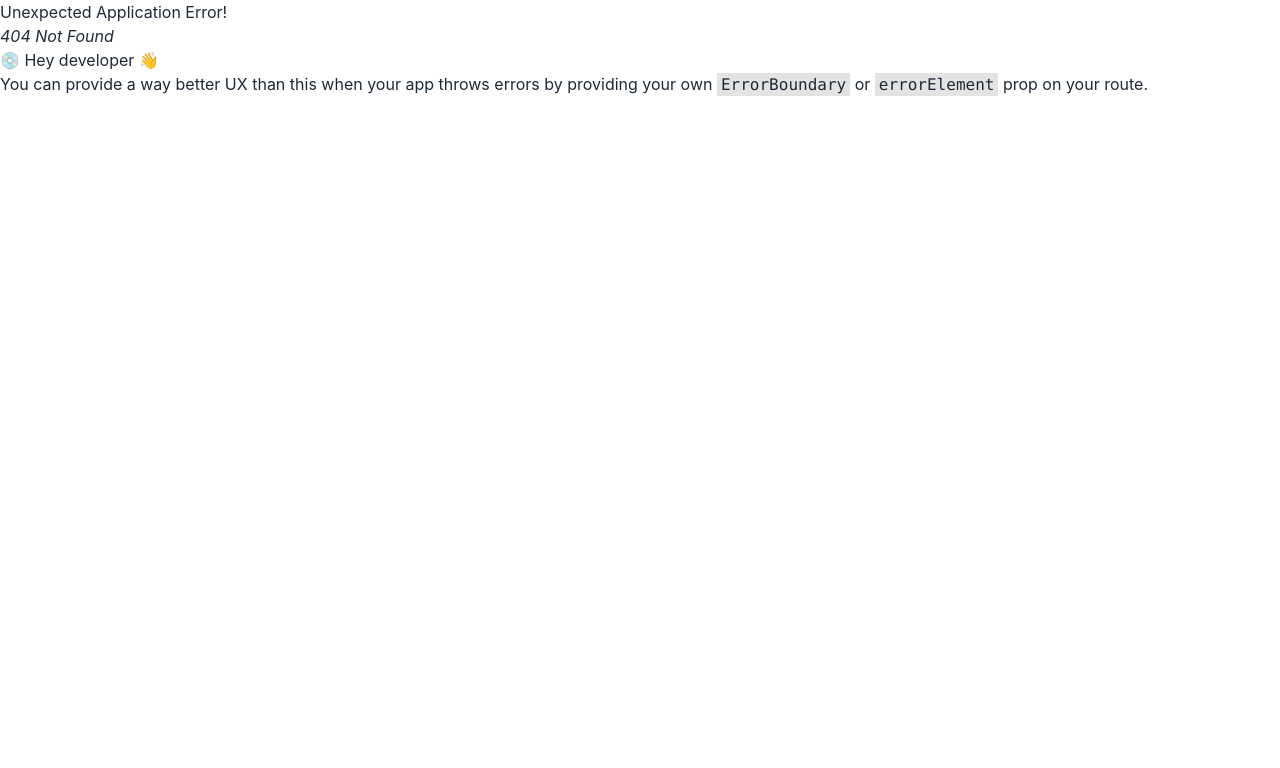
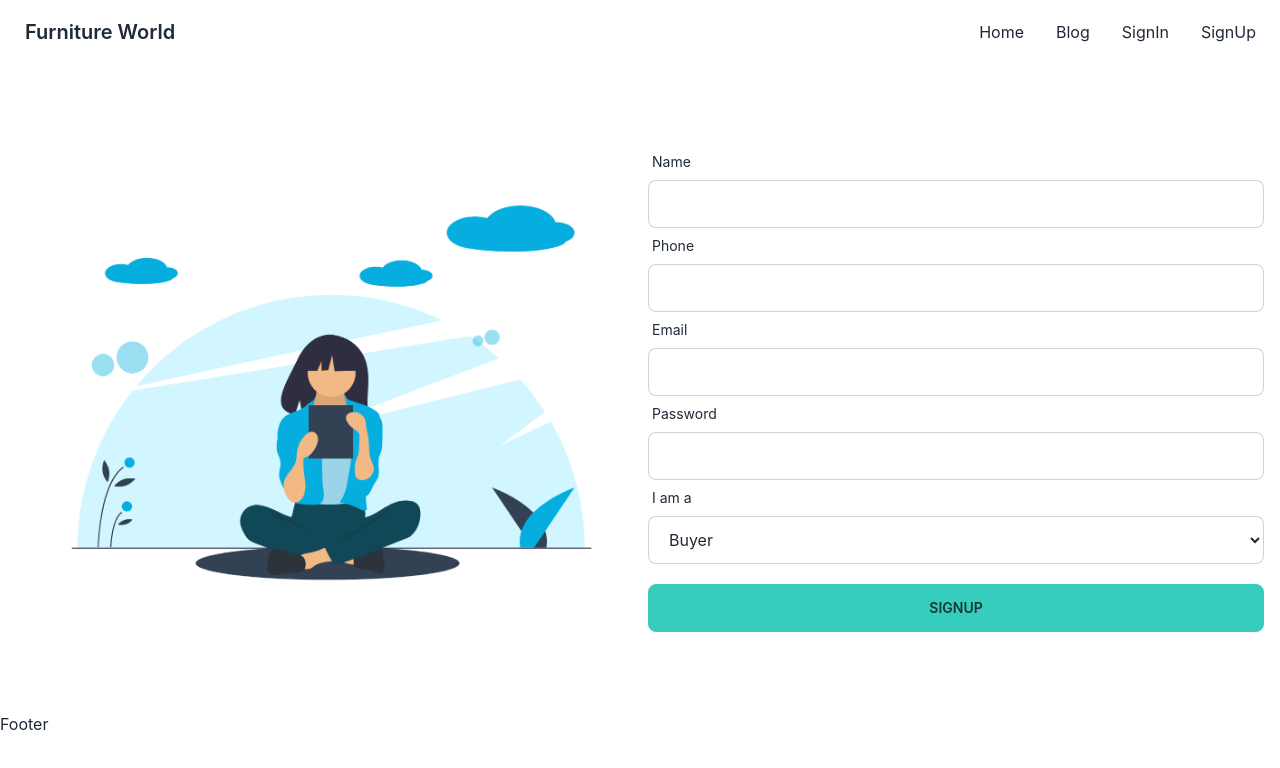
Before and after one commit to arifurrahman-io/furniture-world, a React (Create React App) app: page /signup in a window 1280 px wide. Before the commit this address had no page. Shown: the top 768 px of the page. Built offline with nearby package versions, Linux system fonts and the light colour scheme; no server answers.

Commit message:
basic navebar added

```diff
--- a/package.json
+++ b/package.json
@@ -3,6 +3,7 @@
   "version": "0.1.0",
   "private": true,
   "dependencies": {
+    "@tanstack/react-query": "^4.16.1",
     "@testing-library/jest-dom": "^5.16.5",
     "@testing-library/react": "^13.4.0",
     "@testing-library/user-event": "^13.5.0",
@@ -12,6 +13,7 @@
     "match-sorter": "^6.3.1",
     "react": "^18.2.0",
     "react-dom": "^18.2.0",
+    "react-hook-form": "^7.39.5",
     "react-hot-toast": "^2.4.0",
     "react-router-dom": "^6.4.3",
     "react-scripts": "5.0.1",
--- a/src/context/AuthProvider.js
+++ b/src/context/AuthProvider.js
@@ -47,7 +47,7 @@ const AuthProvider = ({ children }) => {
 
     return (
         <AuthContext.Provider value={authInfo}>
-
+            {children}
         </AuthContext.Provider>
     );
 };
--- /dev/null
+++ b/src/hooks/useToken.js
@@ -0,0 +1,22 @@
+import { useEffect, useState } from "react";
+
+const useToken = email => {
+    const [token, setToken] = useState('');
+
+
+    useEffect(() => {
+        if (email) {
+            fetch(`http://localhost:5000/jwt?email=${email}`)
+                .then(res => res.json())
+                .then(data => {
+                    if (data.accessToken) {
+                        localStorage.setItem('accessToken', data.accessToken);
+                        setToken(data.accessToken);
+                    }
+                });
+        }
+    }, [email]);
+    return [token];
+}
+
+export default useToken;
--- a/src/index.js
+++ b/src/index.js
@@ -3,15 +3,18 @@ import ReactDOM from 'react-dom/client';
 import './index.css';
 import App from './App';
 import reportWebVitals from './reportWebVitals';
+import AuthProvider from './context/AuthProvider';
 
 const root = ReactDOM.createRoot(document.getElementById('root'));
 root.render(
+
   <React.StrictMode>
-    <App />
+    <AuthProvider>
+      <App />
+    </AuthProvider>
   </React.StrictMode>
+
 );
 
-// If you want to start measuring performance in your app, pass a function
-// to log results (for example: reportWebVitals(console.log))
-// or send to an analytics endpoint. Learn more: https://bit.ly/CRA-vitals
+
 reportWebVitals();
--- /dev/null
+++ b/src/pages/Blog/Blog.js
@@ -0,0 +1,11 @@
+import React from 'react';
+
+const Blog = () => {
+    return (
+        <div>
+            <h3>Blog</h3>
+        </div>
+    );
+};
+
+export default Blog;
--- /dev/null
+++ b/src/pages/SignIn/SignIn.js
@@ -0,0 +1,76 @@
+import React, { useContext, useState } from 'react';
+import { useForm } from 'react-hook-form';
+import { useLocation, useNavigate } from 'react-router-dom';
+import { AuthContext } from '../../context/AuthProvider';
+import useToken from '../../hooks/useToken';
+import img from '../../assets/signup.png';
+
+const SignIn = () => {
+
+    const { register, handleSubmit, formState: { errors } } = useForm();
+    const { signIn } = useContext(AuthContext);
+
+    const { loginError, setLoginError } = useState('');
+
+    const [loginUserEmail, setLoginUserEmail] = useState('');
+    const [token] = useToken(loginUserEmail);
+
+    const location = useLocation();
+    const navigate = useNavigate();
+
+    const from = location.state?.from?.pathname || '/';
+
+    if (token) {
+        navigate(from, { replace: true });
+    }
+
+    const handleLogin = data => {
+        console.log(data);
+        signIn(data.email, data.password)
+            .then(result => {
+
+                setLoginUserEmail(data.email);
+
+            })
+            .catch(err => {
+                console.error(err.message);
+                setLoginError(err.message);
+            })
+    }
+
+
+
+    return (
+        <div className="hero py-8 lg:py-16">
+            <div className="hero-content flex-col lg:flex-row">
+                <div className="text-center lg:text-left w-full lg:w-1/2">
+                    <img src={img} alt="" />
+                </div>
+                <div onSubmit={handleSubmit} className="card w-full lg:w-1/2">
+                    <form onSubmit={handleSubmit(handleLogin)}>
+
+                        <div className="form-control w-full ">
+                            <label className="label"><span className="label-text">Email</span></label>
+                            <input type='email' {...register("email", { required: "Email Address is Required." })} className="input input-bordered w-full " />
+                            {errors.email && <p className='text-red-600' role="alert">{errors.email?.message}</p>}
+                        </div>
+                        <div className="form-control w-full">
+                            <label className="label"><span className="label-text">Password</span></label>
+                            <input type='password' {...register("password", { required: "Password id Required", minLength: { value: 6, message: "Password must be 6 charecters or longer." }, pattern: { value: /(?=.*[0-9])(?=.*[!@#$%^&*])[a-zA-Z0-9!@#$%^&*]{6,16}/, message: "Password must be strong." } })} className="input input-bordered w-full" />
+                            {errors.password && <p className='text-red-600' role="alert">{errors.password?.message}</p>}
+                        </div>
+
+                        <input className='btn btn-accent w-full mt-5' value='Signup' type="submit" />
+
+                        <div>
+                            {loginError && <p>{loginError} why not?</p>}
+                        </div>
+
+                    </form>
+                </div>
+            </div>
+        </div>
+    );
+};
+
+export default SignIn;
--- /dev/null
+++ b/src/pages/SignUp/SignUp.js
@@ -0,0 +1,108 @@
+import React, { useContext, useState } from 'react';
+import img from '../../assets/signup.png';
+import { useForm } from "react-hook-form";
+import toast from 'react-hot-toast';
+import { useNavigate } from 'react-router-dom';
+import useToken from '../../hooks/useToken';
+import { AuthContext } from '../../context/AuthProvider';
+
+const SignUp = () => {
+
+    const { register, handleSubmit, formState: { errors } } = useForm();
+    const { createUser, updateUser } = useContext(AuthContext);
+
+    const [createdUserEmail, setCreatedUserEmail] = useState('');
+    const [token] = useToken(createdUserEmail);
+
+
+    const navigate = useNavigate();
+
+    if (token) {
+        navigate('/');
+    }
+
+    const handleSignUp = (data) => {
+        createUser(data.email, data.password)
+            .then(result => {
+                const user = result.user;
+                console.log(user);
+                toast.success('User Created Successfully!');
+                const userInfo = {
+                    displayName: data.name,
+                    phoneNumber: data.phone
+                }
+                updateUser(userInfo)
+                    .then(() => {
+                        saveUser(data.name, data.email, data.phone, data.userType);
+                    })
+                    .catch(err => console.error(err));
+            })
+            .catch(err => console.error(err));
+    }
+
+
+
+    const saveUser = (name, email, phone, userType) => {
+        const user = { name, email, phone, userType }
+        fetch('http://localhost:5000/users', {
+            method: 'POST',
+            headers: {
+                'content-type': 'application/json'
+            },
+            body: JSON.stringify(user)
+        })
+            .then(res => res.json())
+            .then(data => {
+                console.log(data);
+                setCreatedUserEmail(email)
+            })
+    }
+
+
+    return (
+        <div className="hero py-8 lg:py-16">
+            <div className="hero-content flex-col lg:flex-row">
+                <div className="text-center lg:text-left w-full lg:w-1/2">
+                    <img src={img} alt="" />
+                </div>
+                <div onSubmit={handleSubmit} className="card w-full lg:w-1/2">
+                    <form onSubmit={handleSubmit(handleSignUp)}>
+
+                        <div className="form-control w-full ">
+                            <label className="label"><span className="label-text">Name</span></label>
+                            <input type='text' {...register("name", { required: "Name is Required." })} className="input input-bordered w-full " />
+                            {errors.name && <p className='text-red-600' role="alert">{errors.name?.message}</p>}
+                        </div>
+
+                        <div className="form-control w-full ">
+                            <label className="label"><span className="label-text">Phone</span></label>
+                            <input type='number' {...register("phone", { required: "Phone Number is Required." })} className="input input-bordered w-full " />
+                            {errors.phone && <p className='text-red-600' role="alert">{errors.phone?.message}</p>}
+                        </div>
+
+                        <div className="form-control w-full ">
+                            <label className="label"><span className="label-text">Email</span></label>
+                            <input type='email' {...register("email", { required: "Email Address is Required." })} className="input input-bordered w-full " />
+                            {errors.email && <p className='text-red-600' role="alert">{errors.email?.message}</p>}
+                        </div>
+                        <div className="form-control w-full">
+                            <label className="label"><span className="label-text">Password</span></label>
+                            <input type='password' {...register("password", { required: "Password id Required", minLength: { value: 6, message: "Password must be 6 charecters or longer." }, pattern: { value: /(?=.*[0-9])(?=.*[!@#$%^&*])[a-zA-Z0-9!@#$%^&*]{6,16}/, message: "Password must be strong." } })} className="input input-bordered w-full" />
+                            {errors.password && <p className='text-red-600' role="alert">{errors.password?.message}</p>}
+                        </div>
+                        <div className="form-control w-full">
+                            <label className="label"><span className="label-text">I am a</span></label>
+                            <select {...register("userType")} className="input input-bordered w-full">
+                                <option value="buyer">Buyer</option>
+                                <option value="seller">Seller</option>
+                            </select>
+                        </div>
+                        <input className='btn btn-accent w-full mt-5' value='Signup' type="submit" />
+                    </form>
+                </div>
+            </div>
+        </div>
+    );
+};
+
+export default SignUp;
--- a/src/shared/Navebar/Navebar.js
+++ b/src/shared/Navebar/Navebar.js
@@ -1,48 +1,62 @@
-import React from 'react';
+import React, { useContext } from 'react';
+import { Link } from 'react-router-dom';
+import { AuthContext } from '../../context/AuthProvider';
+
 
 const Navebar = () => {
+
+    const { user, logOut } = useContext(AuthContext);
+
+    const handleLogOut = () => {
+        logOut()
+            .then(() => { })
+            .catch(err => console.error(err));
+    }
+
+
+    const menuItems = <React.Fragment>
+
+        <li><Link to='/'>Home</Link></li>
+        <li><Link to='/blog'>Blog</Link></li>
+
+        {
+            user?.uid ?
+                <>
+                    <li><Link to='/dashboard'>Dashboard</Link></li>
+                    <li><button onClick={handleLogOut}>Sign Out</button></li>
+                </>
+                :
+                <>
+                    <li><Link to='/signin'>SignIn</Link></li>
+                    <li><Link to='/signup'>SignUp</Link></li>
+                </>
+
+        }
+    </React.Fragment>
+
+
     return (
+        <div>
             <div className="navbar bg-base-100 flex justify-between">
                 <div className="navbar-start">
                     <div className="dropdown">
                         <label tabIndex={0} className="btn btn-ghost lg:hidden">
                             <svg xmlns="http://www.w3.org/2000/svg" className="h-5 w-5" fill="none" viewBox="0 0 24 24" stroke="currentColor"><path strokeLinecap="round" strokeLinejoin="round" strokeWidth="2" d="M4 6h16M4 12h8m-8 6h16" /></svg>
                         </label>
-                    <ul tabIndex={0} className="menu menu-compact dropdown-content mt-3 p-2 shadow bg-base-100 rounded-box w-52">
-                        <li><a>Item 1</a></li>
-                        <li tabIndex={0}>
-                            <a className="justify-between">
-                                Parent
-                                <svg className="fill-current" xmlns="http://www.w3.org/2000/svg" width="24" height="24" viewBox="0 0 24 24"><path d="M8.59,16.58L13.17,12L8.59,7.41L10,6L16,12L10,18L8.59,16.58Z" /></svg>
-                            </a>
-                            <ul className="p-2">
-                                <li><a>Submenu 1</a></li>
-                                <li><a>Submenu 2</a></li>
-                            </ul>
-                        </li>
-                        <li><a>Item 3</a></li>
+                        <ul tabIndex={1} className="menu menu-compact dropdown-content mt-3 p-2 shadow bg-base-100 rounded-box w-52">
+                            {menuItems}
                         </ul>
                     </div>
-                <a className="btn btn-ghost normal-case text-xl">daisyUI</a>
+                    <Link to='/' className="btn btn-ghost normal-case text-xl">Furniture World</Link>
                 </div>
                 <div className="navbar-center hidden lg:flex">
                     <ul className="menu menu-horizontal p-0">
-                    <li><a>Item 1</a></li>
-                    <li tabIndex={0}>
-                        <a>
-                            Parent
-                            <svg className="fill-current" xmlns="http://www.w3.org/2000/svg" width="20" height="20" viewBox="0 0 24 24"><path d="M7.41,8.58L12,13.17L16.59,8.58L18,10L12,16L6,10L7.41,8.58Z" /></svg>
-                        </a>
-                        <ul className="p-2">
-                            <li><a>Submenu 1</a></li>
-                            <li><a>Submenu 2</a></li>
-                        </ul>
-                    </li>
-                    <li><a>Item 3</a></li>
+                        {menuItems}
                     </ul>
                 </div>
-            <div className="navbar-end">
-                <a className="btn">Get started</a>
+                <label tabIndex={2} htmlFor="dashboard-drawer" className="btn btn-ghost lg:hidden">
+                    <svg xmlns="http://www.w3.org/2000/svg" className="h-5 w-5" fill="none" viewBox="0 0 24 24" stroke="currentColor"><path strokeLinecap="round" strokeLinejoin="round" strokeWidth="2" d="M4 6h16M4 12h8m-8 6h16" /></svg>
+                </label>
             </div>
         </div>
     );
```
Also changed, not shown: src/Routes/Routes.js (+17 -1 lines), src/pages/Dashboard/Dashboard/Dashboard.js (added, +11 -0 lines), src/assets/signup.png (added), 1 other file (tests, documents, lock files or other folders). Lines whose indentation alone changed are shown as unchanged.
